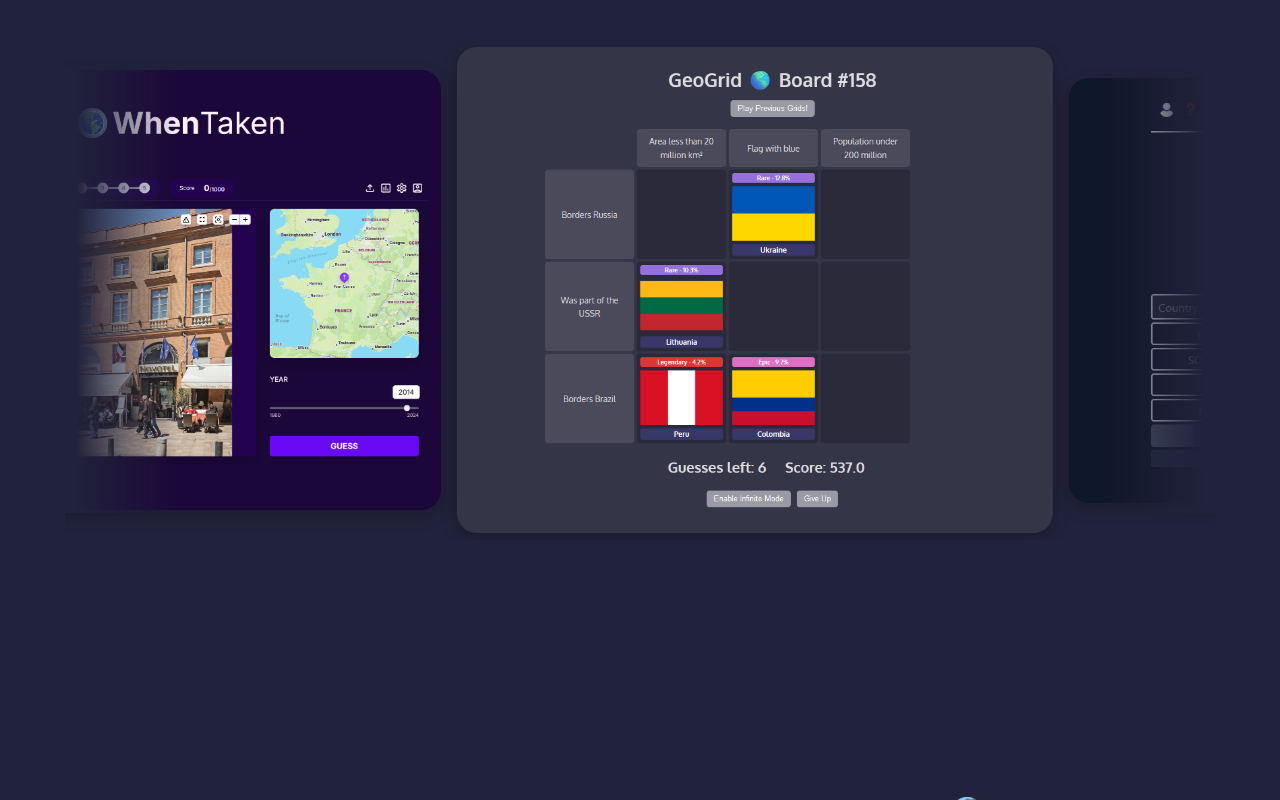
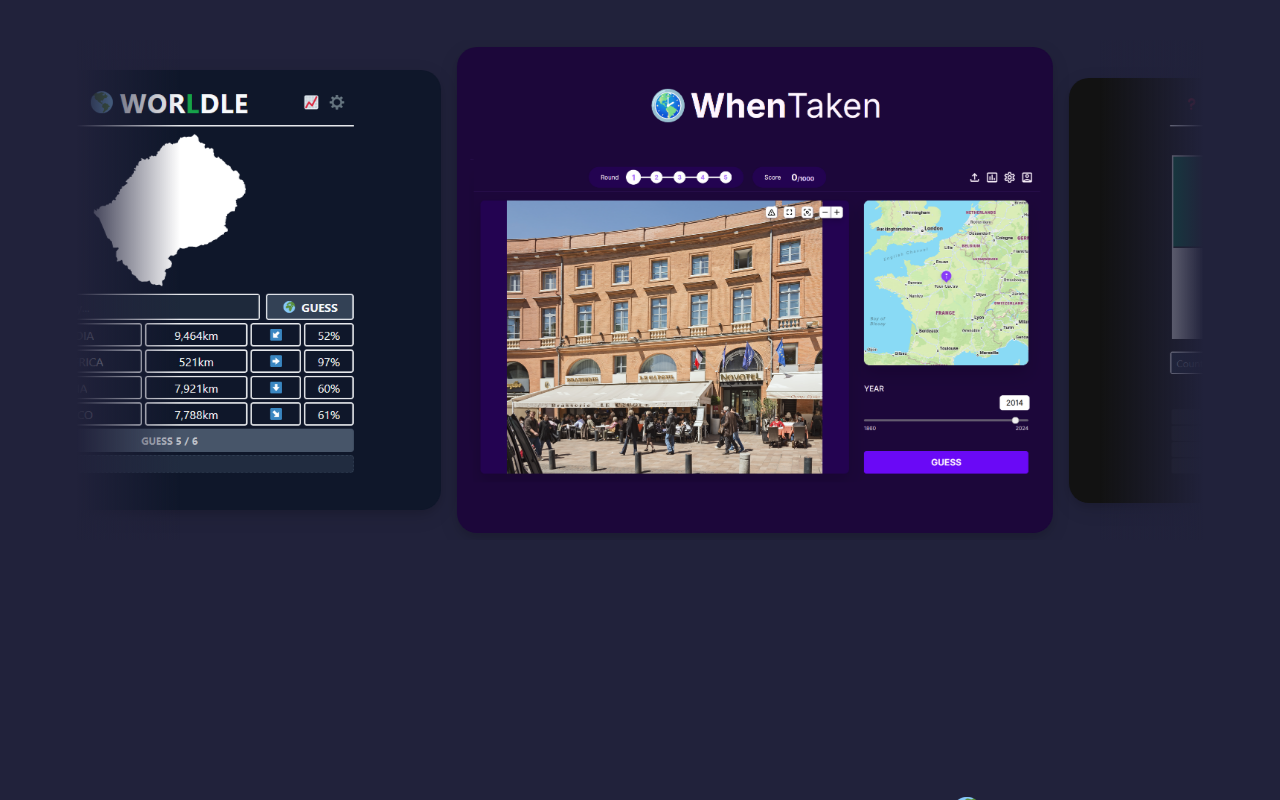
Before and after one commit to IlyaTeuteuf/opera-landing-page, a React (Vite) app: page / in a window 1280 px wide. Built offline with nearby package versions, Linux system fonts and the light colour scheme.

Commit message:
added scroll yay

```diff
--- a/src/components/Card.jsx
+++ b/src/components/Card.jsx
@@ -163,6 +163,10 @@
   onMouseLeave,
   onClick,
   shift,
+  // touch events
+  onTouchStart,
+  onTouchMove,
+  onTouchEnd,
 }) {
   const href = gamesData[index].href;
 
@@ -172,6 +176,9 @@
       onMouseEnter={onMouseEnter}
       onMouseLeave={onMouseLeave}
       onClick={onClick}
+      onTouchStart={onTouchStart}
+      onTouchMove={onTouchMove}
+      onTouchEnd={onTouchEnd}
     >
       <a
         href={href}
--- a/src/components/Scroller.jsx
+++ b/src/components/Scroller.jsx
@@ -27,18 +27,13 @@
       1s ease;
   }
 
-  &.animate:before,
-  &.animate:after {
-    animation: scaleUpDown 1s ease;
-  }
-
   /* background: linear-gradient(to right, transparent, white, transparent); */
 
   &:before {
     content: "";
     position: absolute;
     z-index: 1;
-    top: 7.5%;
+    top: 0%;
     left: 0;
     pointer-events: none;
     background-image: linear-gradient(
@@ -47,14 +42,14 @@
       rgba(33, 34, 59, 1) 90%
     );
     width: 10%;
-    height: 85%;
+    height: 100%;
   }
 
   &:after {
     content: "";
     position: absolute;
     z-index: 1;
-    top: 7.5%;
+    top: 0%;
     right: 0;
     pointer-events: none;
     background-image: linear-gradient(
@@ -63,7 +58,7 @@
       rgba(33, 34, 59, 1) 90%
     );
     width: 10%;
-    height: 85%;
+    height: 100%;
   }
 
   @keyframes shiftRight {
@@ -169,7 +164,7 @@
 
     @keyframes shiftRight {
       0% {
-        transform: translateX(-196.7px);
+        transform: translateX(calc(-196.7px + ${props=>props.swipe}px));
       }
       100% {
         transform: translateX(0);
@@ -178,7 +173,7 @@
 
     @keyframes shiftLeft {
       0% {
-        transform: translateX(196.7px);
+        transform: translateX(calc(196.7px + ${props=>props.swipe}px));
       }
       100% {
         transform: translateX(0);
@@ -336,8 +331,32 @@
 
   const [shift, setShift] = useState(null);
 
+  // Touch events
+  const [swipe, setSwipe] = useState(0);
+  const startX = useRef(0);
+
+  const handleTouchStart = (e) => {
+    setIsPaused(true);
+    startX.current = e.touches[0].clientX;
+
+  }
+
+  const handleTouchMove = (e) => {
+    if (!startX.current) return;
+    const delta = e.touches[0].clientX - startX.current;
+    setSwipe(delta);
+  }
+
+  const handleTouchEnd = () => {
+    setIsPaused(false);
+    if (swipe > 80) handleIncrementIndex();
+    if (swipe < -80) handleDecrementIndex();
+    startX.current = 0;
+    setSwipe(0);
+  }
+
   return (
-    <StyledScroller shift={shift} className={` ${shift ? "animate" : ""}`}>
+    <StyledScroller shift={shift} swipe={swipe} className={` ${shift ? "animate" : ""}`}>
     <StyledArrow right={false}>
       <svg
           xmlns="http://www.w3.org/2000/svg"
@@ -351,7 +370,7 @@
           <polyline points="15 18 9 12 15 6" />
         </svg>
     </StyledArrow>
-      <div className={`container`}>
+      <div className={`container`}  style={{transform: `translateX(${swipe}px)`}}>
         {indices.map((index, i) => (
           <Card
             key={keys.current[i]}
@@ -371,6 +390,10 @@
                 : null
             }
             shift={shift}
+            // touch events
+            onTouchStart={handleTouchStart}
+            onTouchMove={handleTouchMove}
+            onTouchEnd={handleTouchEnd}
           />
         ))}
       </div>
--- a/src/providers/gamesProvider.jsx
+++ b/src/providers/gamesProvider.jsx
@@ -6,33 +6,6 @@
   const [activeIndex, setActiveIndex] = useState(0);
 
   const gamesData = [
-    {
-      screenshot: "/whentaken_ss.png",
-      screenshot_mobile: "/whentaken_mobile_ss.png",
-      href: "https://whentaken.com/",
-      logoData: {
-        logo: "/assets/whentaken_logo.svg",
-        bold: false,
-        name: [
-          { text: "When", style: { fontWeight: "bold" } },
-          { text: "Taken" },
-        ],
-      },
-      descriptionData: {
-        heading: `GUESS WHEN AND WHERE A PHOTO WAS TAKEN`,
-        info: "Test your detective skills with our daily game, check out the archive or create your own game in the Community section.",
-      },
-    },
-    {
-      screenshot: "/geogridgame_ss.png",
-      screenshot_mobile: "/geogridgame_mobile_ss.png",
-      href: "https://www.geogridgame.com/",
-      logoData: { logo: "🌎", bold: false, name: [{ text: "GeoGrid" }] },
-      descriptionData: {
-        heading: "Guess a country for each box in the grid by criterion",
-        info: "Players have 10 guesses to fill out the grid, less common answers yield higher score. A country can only be used once per game board.",
-      },
-    },
     {
       screenshot: "/worldle_ss.png",
       screenshot_mobile: "/worldle_mobile_ss.png",
@@ -52,6 +25,23 @@
       },
     },
     {
+      screenshot: "/whentaken_ss.png",
+      screenshot_mobile: "/whentaken_mobile_ss.png",
+      href: "https://whentaken.com/",
+      logoData: {
+        logo: "/assets/whentaken_logo.svg",
+        bold: false,
+        name: [
+          { text: "When", style: { fontWeight: "bold" } },
+          { text: "Taken" },
+        ],
+      },
+      descriptionData: {
+        heading: `GUESS WHEN AND WHERE A PHOTO WAS TAKEN`,
+        info: "Test your detective skills with our daily game, check out the archive or create your own game in the Community section.",
+      },
+    },
+    {
       screenshot: "/flagle_ss.png",
       screenshot_mobile: "/flagle_mobile_ss.png",
       href: "https://www.flagle.io/",
@@ -63,6 +53,16 @@
       descriptionData: {
         heading: "Guess which country does the flag belong to",
         info: "Put your flag memory to a test! Each guess reveals a tile, and bonus rounds include coat of arms, capital city flags and others. Let's play!",
+      },
+    },
+    {
+      screenshot: "/geogridgame_ss.png",
+      screenshot_mobile: "/geogridgame_mobile_ss.png",
+      href: "https://www.geogridgame.com/",
+      logoData: { logo: "🌎", bold: false, name: [{ text: "GeoGrid" }] },
+      descriptionData: {
+        heading: "Guess a country for each box in the grid by criterion",
+        info: "Players have 10 guesses to fill out the grid, less common answers yield higher score. A country can only be used once per game board.",
       },
     },
   ];
```
